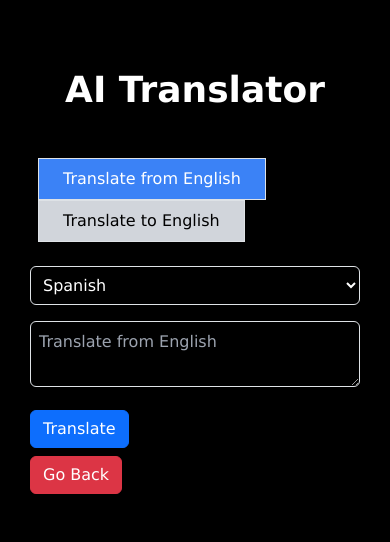
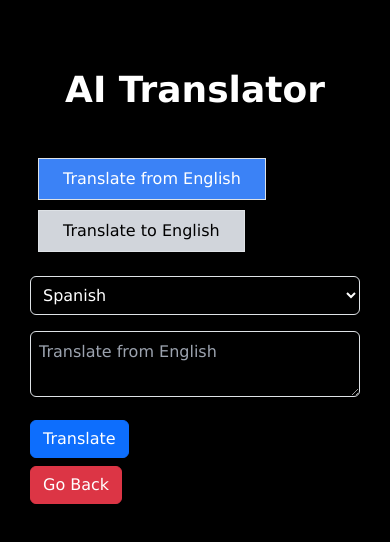
Before and after one commit to yilmaz1998/AI-translator, a Next.js app in the folder translator/: page /translate in a window 390 px wide. Shown: the top 542 px of the page. Built offline with nearby package versions, Linux system fonts and the light colour scheme.

Commit message:
Styled the button for mobile

```diff
--- a/translator/app/translate/page.js
+++ b/translator/app/translate/page.js
@@ -62,7 +62,7 @@ const Translation = () => {
           Translate from English
         </button>
         <button
-          className={`px-4 py-2 mx-2 border text-black ${mode === "other-to-en" ? "bg-blue-500 text-white" : "bg-gray-300"}`}
+          className={`but px-4 py-2 mx-2 border text-black ${mode === "other-to-en" ? "bg-blue-500 text-white" : "bg-gray-300"}`}
           onClick={() => {
             setMode("other-to-en")
             setTargetLanguage("es-en")
--- a/translator/styles/styles.css
+++ b/translator/styles/styles.css
@@ -7,6 +7,9 @@
         padding: 30px;
         margin-top: 40px;
     }
+    .but {
+        margin-top: 10px;
+    }
 }
 
 main {
```
